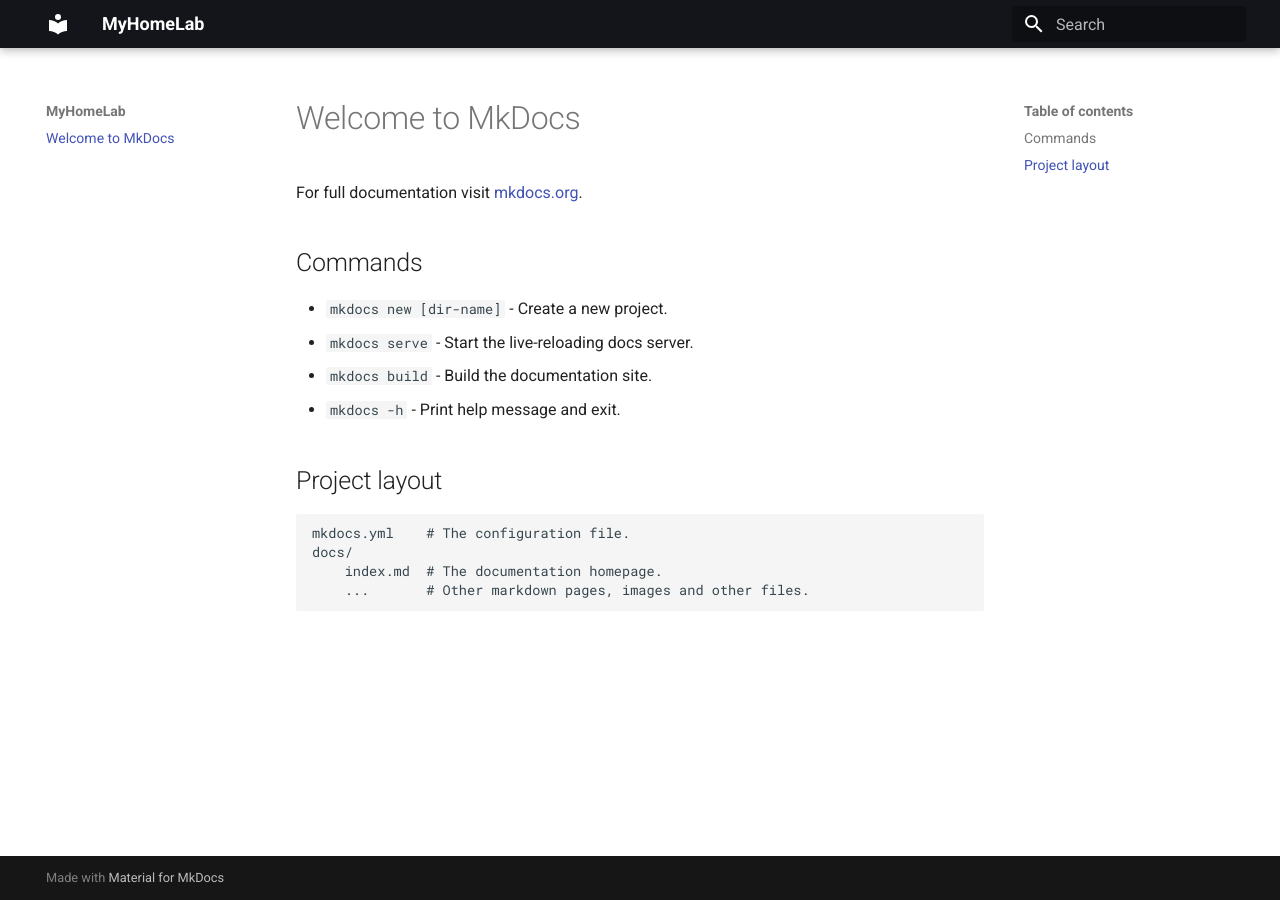
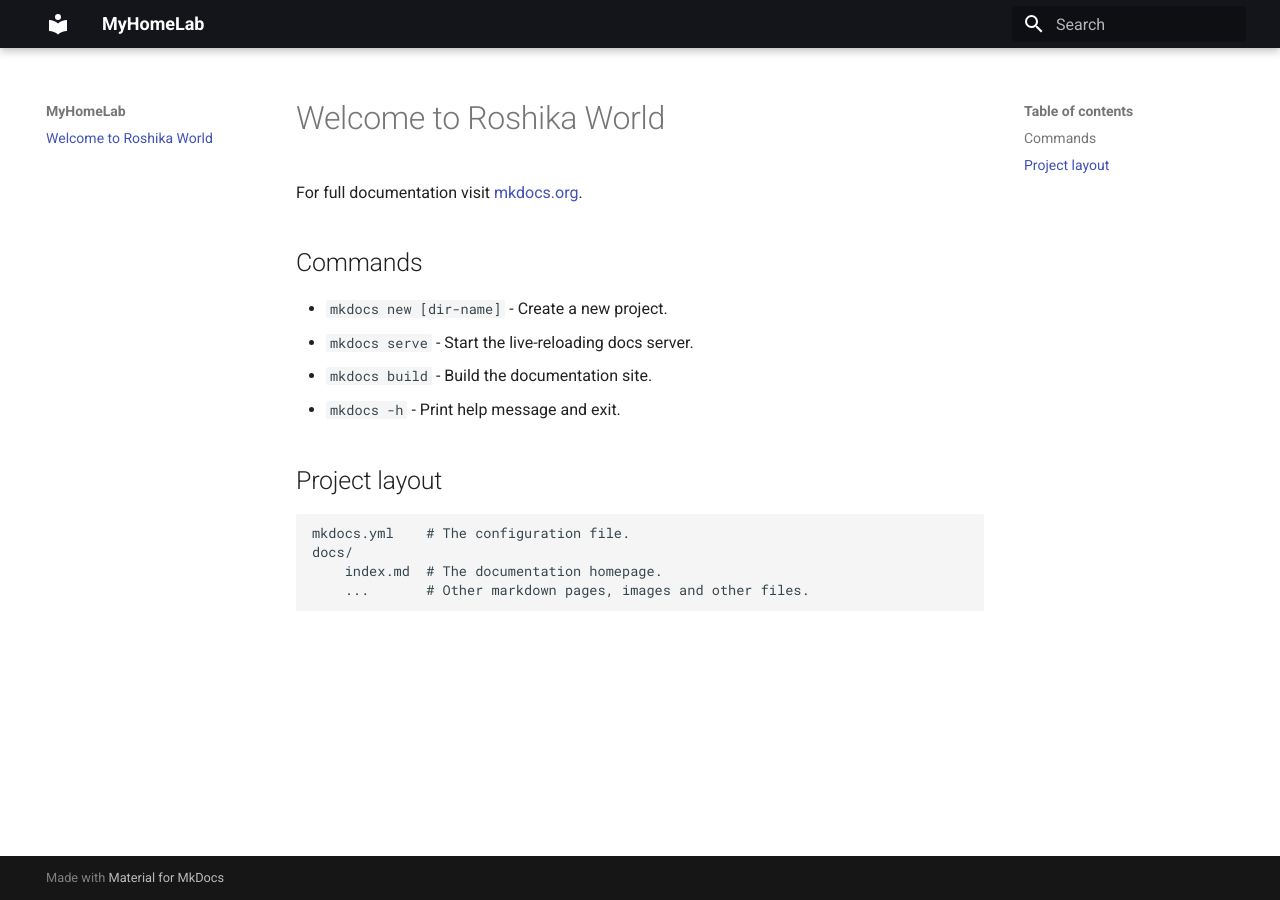
Before and after one commit to pkeelu/myhomelab.co.in, an MkDocs documentation site: the page built from docs/index.md, in a window 1280 px wide. Built offline with MkDocs 1.6.1 and Material for MkDocs 9.7.7, drawn with Linux system fonts in a browser that asks for light colours.

Commit message:
Just for Fun

```diff
--- a/docs/index.md
+++ b/docs/index.md
@@ -1,4 +1,4 @@
-# Welcome to MkDocs
+# Welcome to Roshika World
 
 For full documentation visit [mkdocs.org](https://www.mkdocs.org).
 
```
